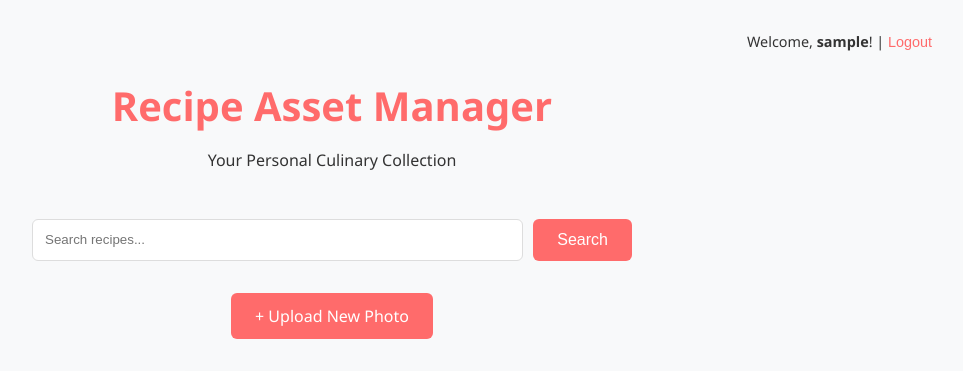
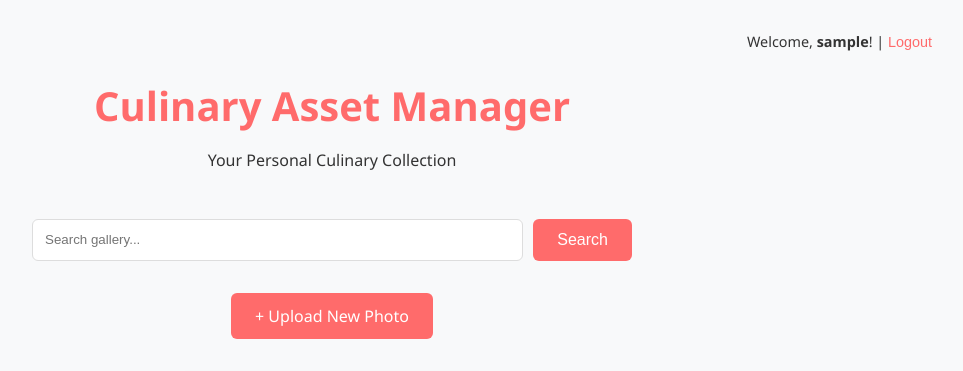
Before and after one commit to GitSys101/Assignment-No.-6, a Django app: page / in a window 1280 px wide. Shown: the top 371 px of the page, without its empty margins (308-1271 px from the left). Run offline with Django 5.2, Linux system fonts and the light colour scheme; a user stored in the database is signed in; tables that the repository leaves empty hold one stand-in row (values such as "Sample post").

Commit message:
Final Version

```diff
--- a/gallery/templates/gallery/home.html
+++ b/gallery/templates/gallery/home.html
@@ -3,7 +3,7 @@
 <head>
     <meta charset="UTF-8">
     <meta name="viewport" content="width=device-width, initial-scale=1.0">
-    <title>Cloudinary Recipe Gallery</title>
+    <title>Cloudinary Culinary Gallery</title>
     <style>
         :root { --primary: #ff6b6b; --bg: #f8f9fa; --card-bg: #ffffff; --text: #333; }
         body { font-family: 'Segoe UI', Tahoma, Geneva, Verdana, sans-serif; background: var(--bg); color: var(--text); margin: 0; padding: 2rem; }
@@ -113,7 +113,7 @@
                 <hr style="margin: 2rem 0; border: 0; border-top: 1px solid #eee;">
                 <div id="modalActions" style="text-align: right;">
                     {% if perms.gallery.change_recipephoto %}
-                        <a id="editLink" href="#" class="btn-submit" style="text-decoration: none; width: auto; background: #f39c12;">Edit Recipe</a>
+                        <a id="editLink" href="#" class="btn-submit" style="text-decoration: none; width: auto; background: #f39c12;">Edit Photo</a>
                     {% endif %}
                 </div>
             </div>
@@ -133,13 +133,13 @@
                     <a href="{% url 'login' %}" style="color:var(--primary); text-decoration:none;">Login</a>
                 {% endif %}
             </div>
-            <h1>Recipe Asset Manager</h1>
+            <h1>Culinary Asset Manager</h1>
             <p>Your Personal Culinary Collection</p>
         </div>
 
         <div style="max-width: 600px; margin: 0 auto 2rem auto;">
             <form method="GET" style="display: flex; gap: 10px;">
-                <input type="text" name="q" value="{{ query }}" placeholder="Search recipes..." class="form-control" style="margin: 0;">
+                <input type="text" name="q" value="{{ query }}" placeholder="Search gallery..." class="form-control" style="margin: 0;">
                 <button type="submit" class="btn-submit" style="width: auto;">Search</button>
                 {% if query %}<a href="/" class="btn-submit" style="width: auto; background: #999; text-decoration: none;">Clear</a>{% endif %}
             </form>
@@ -169,7 +169,7 @@
             </div>
             {% empty %}
             <div style="grid-column: 1 / -1; text-align: center; color: #999;">
-                <p>No recipes found.</p>
+                <p>No dishes found.</p>
             </div>
             {% endfor %}
         </div>
--- a/gallery/templates/registration/login.html
+++ b/gallery/templates/registration/login.html
@@ -3,7 +3,7 @@
 <head>
     <meta charset="UTF-8">
     <meta name="viewport" content="width=device-width, initial-scale=1.0">
-    <title>Login - Recipe Asset Manager</title>
+    <title>Login - Culinary Asset Manager</title>
     <style>
         :root { --primary: #ff6b6b; --bg: #f8f9fa; --card-bg: #ffffff; --text: #333; }
         body { font-family: 'Segoe UI', Tahoma, Geneva, Verdana, sans-serif; background: var(--bg); color: var(--text); padding: 2rem; display: flex; justify-content: center; align-items: center; height: 100vh; margin: 0; }
```
